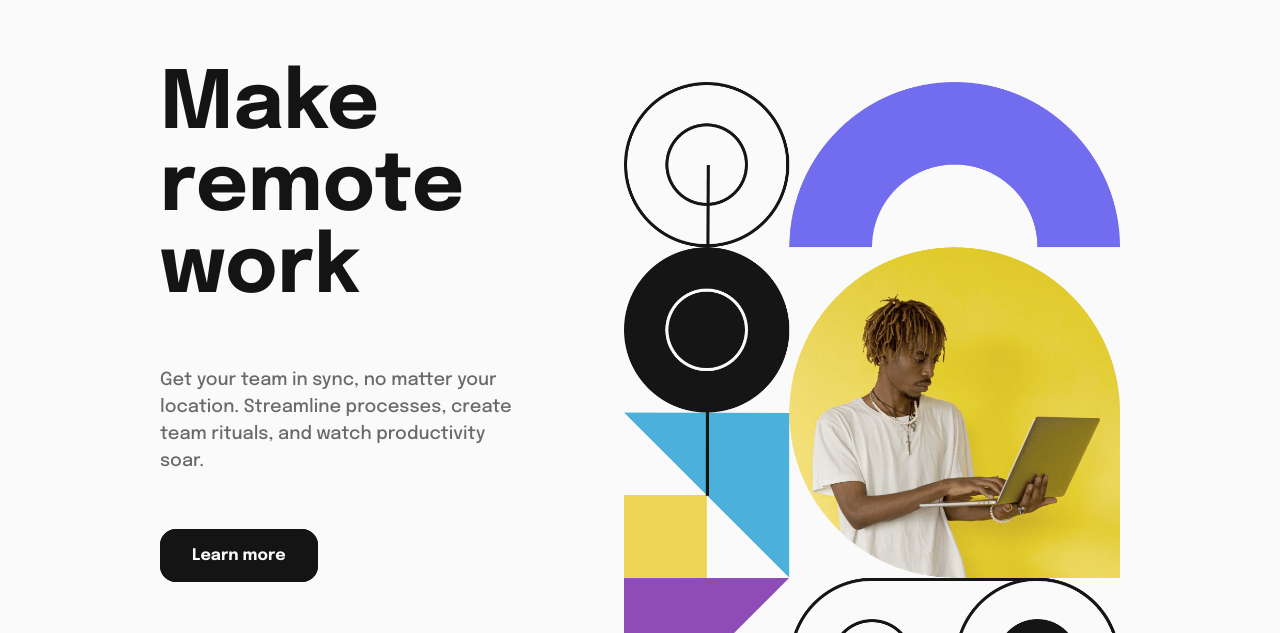
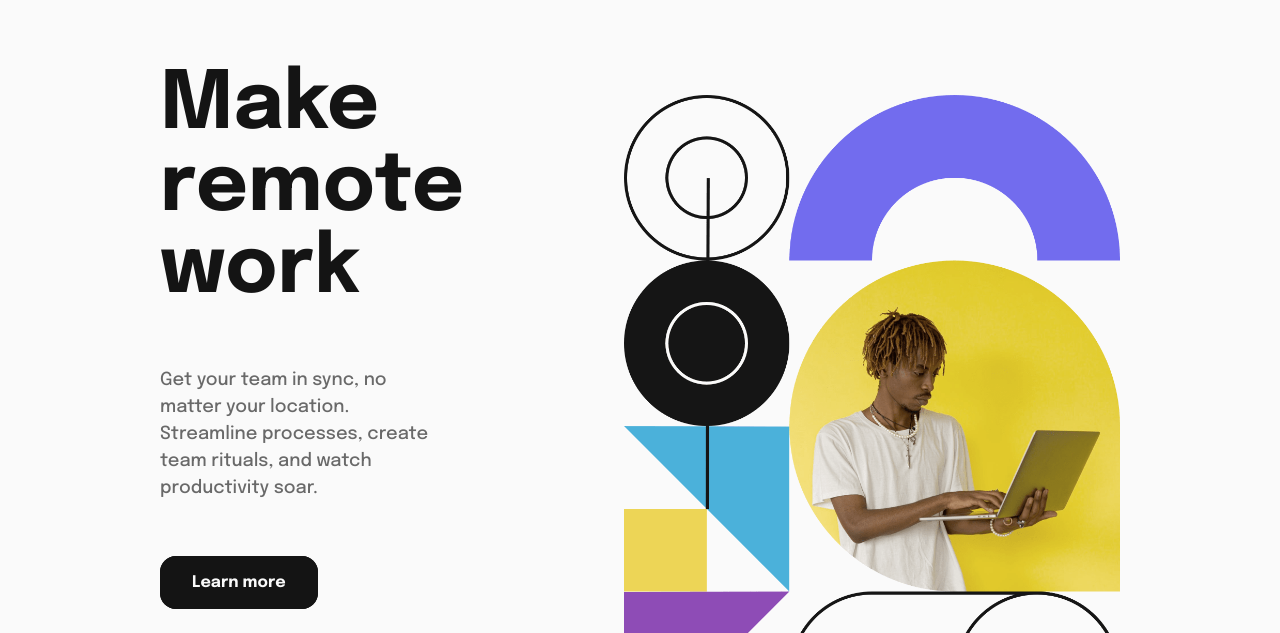
Before and after one commit to nekopudding/intro-section-with-dropdown-navigation, a plain HTML site: page index.html in a window 1280 px wide. Shown: the part 65-698 px from the top of the page. Drawn offline with Linux system fonts and the light colour scheme.

Commit message:
fixed main spacings

```diff
--- a/index.css
+++ b/index.css
@@ -147,7 +147,7 @@ p {
 
 /* ******************** Content Section ********************** */
 main {
-  padding: 36px 160px 64px;
+  padding: 36px 160px;
   display: flex;
   justify-content: space-between;
 }
@@ -156,12 +156,13 @@ main {
   flex-direction: column;
   justify-content: flex-end;
   flex-grow: 1;
+  margin-right: 100px;
 }
 .main-left > * + * {
   margin-top: 56px;
 }
 .description-section {
-  padding-right: 108px;
+  padding-right: 92px;
 }
 .link-section {
   padding-top: 16px;
@@ -189,9 +190,9 @@ main {
   margin-left: 36px;
 }
 .main-right {
-  width: 100%;
   display: flex;
   justify-content: flex-end;
+  flex-grow: 1;
 }
 .main-right img{
   width: 496px;
--- a/index.html
+++ b/index.html
@@ -46,9 +46,8 @@
 
   <main>
     <div class="main-left">
-      <div>
-        <h1>Make</h1>
-        <h1>remote work</h1>
+      <div class="title-section">
+        <h1>Make remote work</h1>
       </div>
       <div class="description-section">
         <p>Get your team in sync, no matter your location. Streamline processes,
@@ -87,7 +86,7 @@
     document.getElementById("company").appendChild(companyDropdown);
 
     function openDropdown(n) {
-      undisplayDropdown();
+      undisplayDropdown(); //close other dropdowns
       if (n === 0) {
         featuresDropdown.classList.add("show");
       } else if (n === 1) {
@@ -98,7 +97,7 @@
       companyDropdown.classList.remove("show");
       featuresDropdown.classList.remove("show");
     }
-    window.onclick = function(event) {
+    window.onclick = function(event) { //close dropdown on click out
       if (!event.target.matches('.dropdown') && !event.target.matches('.arrow')) {
         var dropdowns = document.getElementsByClassName("dropdown");
         var i;
```
